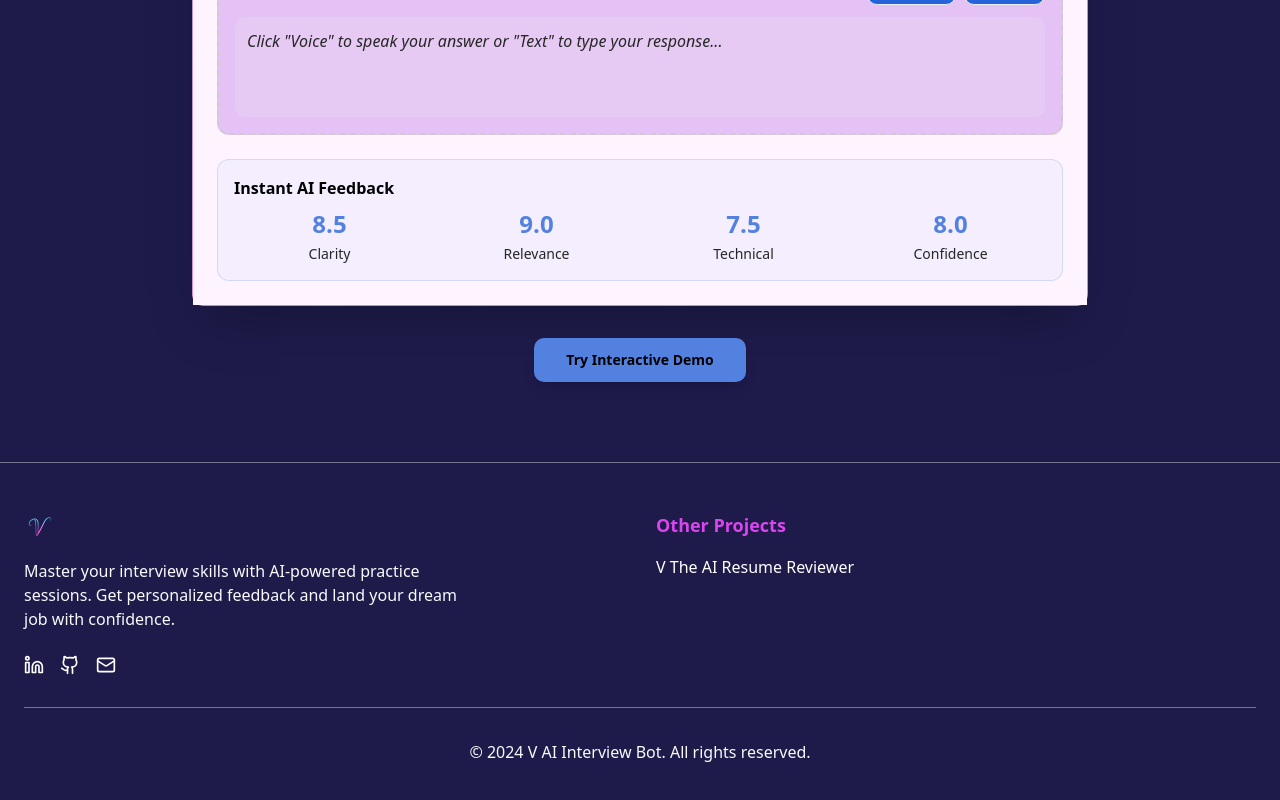
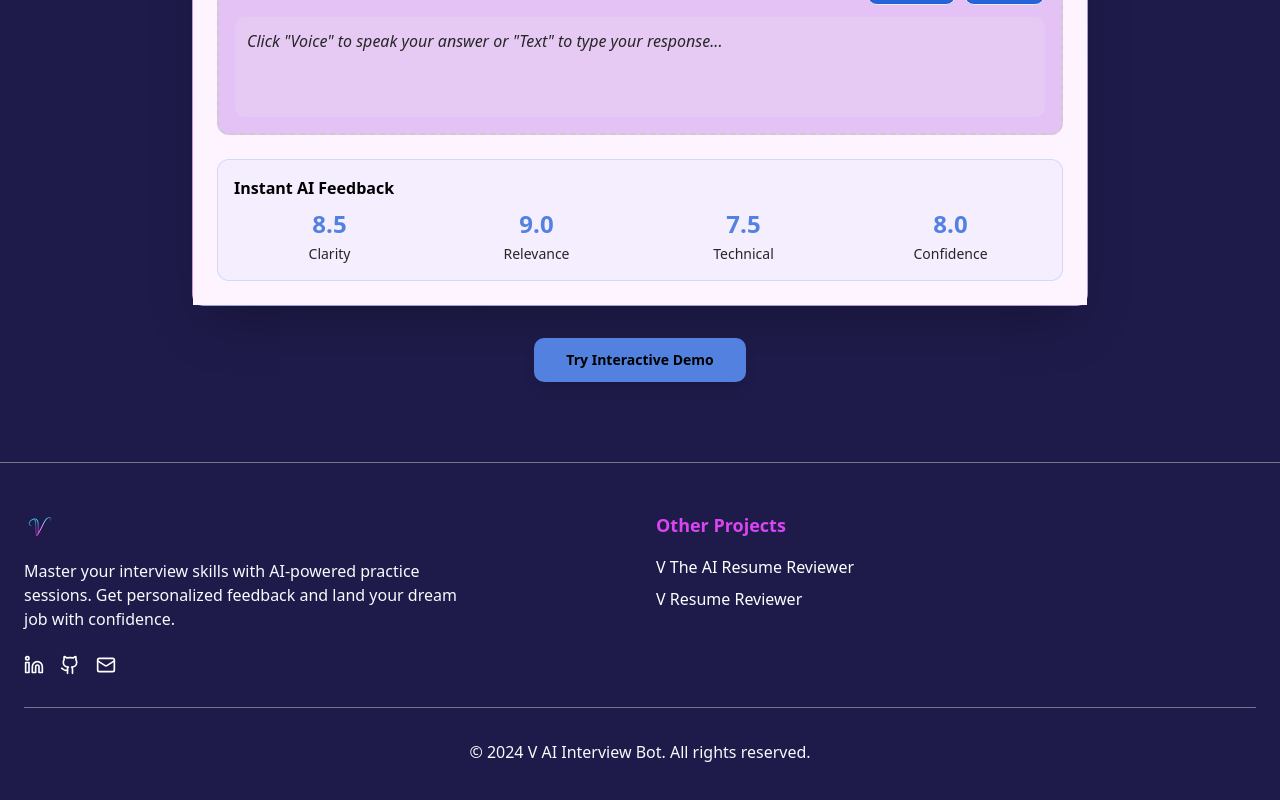
Before and after one commit to Vizz27/V-AI-Powered-Interview-Simulatior, a React (Vite) app: page / in a window 1280 px wide. Shown: the part 3114-3914 px from the top of the page. Built offline with nearby package versions, Linux system fonts and the light colour scheme.

Commit message:
Add link to other projects
Add the provided link to the "Other Projects" section in the footer.

```diff
--- a/src/components/Footer.tsx
+++ b/src/components/Footer.tsx
@@ -31,6 +31,9 @@ const Footer = () => {
               <li>
                 <a href="https://zoozo-resume-reviewer.lovable.app/" target="_blank" rel="noopener noreferrer" className="text-white hover:text-primary transition-colors">V The AI Resume Reviewer</a>
               </li>
+              <li>
+                <a href="https://v-resume-reviewer.lovable.app/" target="_blank" rel="noopener noreferrer" className="text-white hover:text-primary transition-colors">V Resume Reviewer</a>
+              </li>
             </ul>
           </div>
 
```
